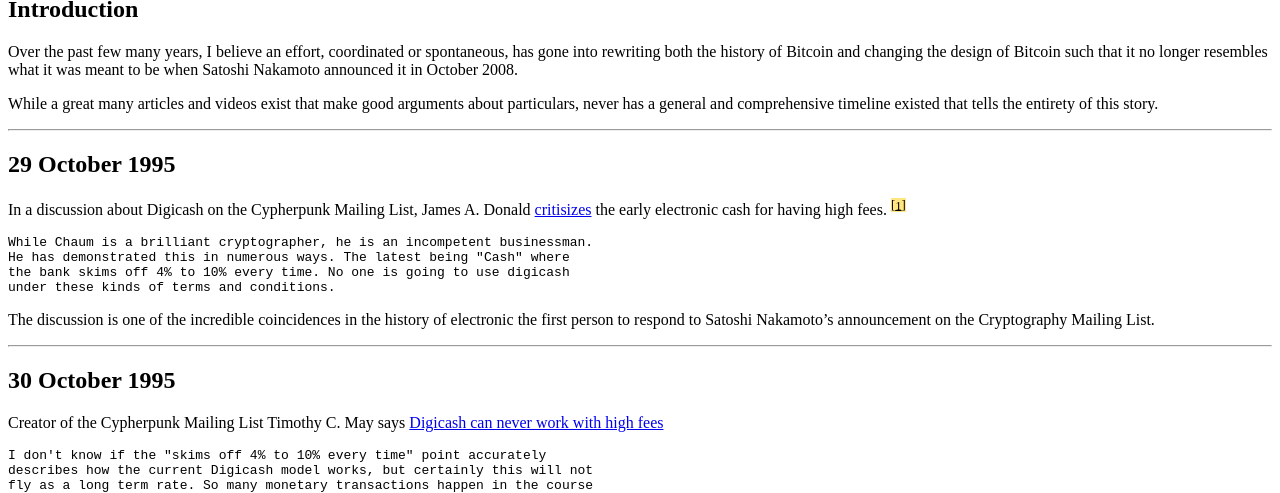
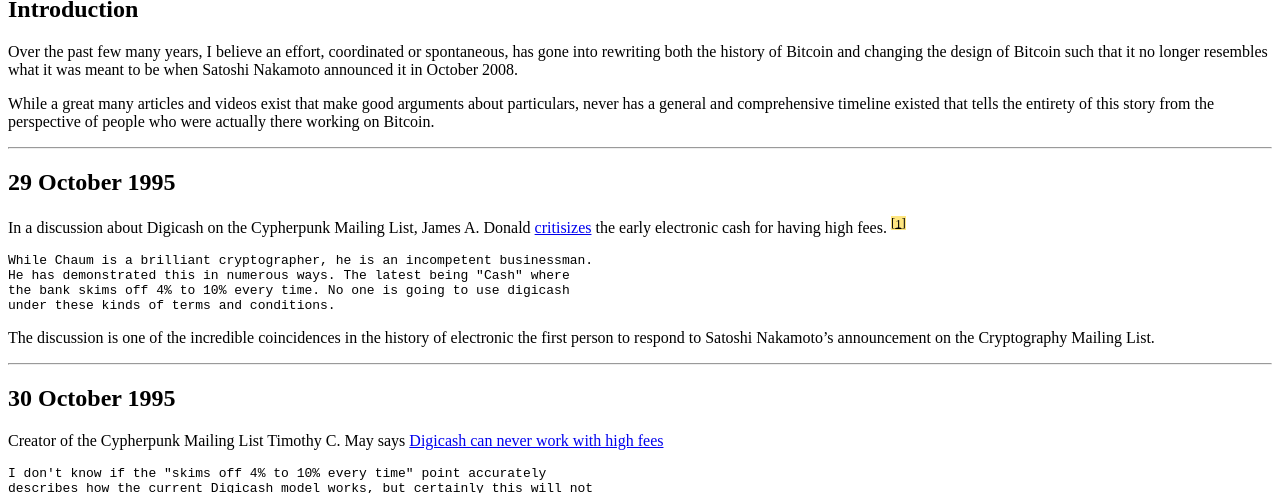
Before and after one commit to derykmakgill/website, a Jekyll site: the page built from testbtc.md, in a window 1280 px wide and 900 px high, cut to the strip 407-900 px from the top of the window. Built offline with Jekyll 4.4.1, drawn with Linux system fonts in a browser that asks for light colours; a script that is not in the unit is left out.

Commit message:
Update testbtc.md

```diff
--- a/testbtc.md
+++ b/testbtc.md
@@ -13,7 +13,8 @@
 
 Over the past few many years, I believe an effort, coordinated or spontaneous, has gone into rewriting both the history of Bitcoin and changing the design of Bitcoin such that it no longer resembles what it was meant to be when Satoshi Nakamoto announced it in October 2008.
 
-While a great many articles and videos exist that make good arguments about particulars, never has a general and comprehensive timeline existed that tells the entirety of this story.
+While a great many articles and videos exist that make good arguments about particulars, never has a general and comprehensive timeline existed that tells the entirety of this story from the perspective of people who were actually there working on Bitcoin.
+
 
 ---
 
```
